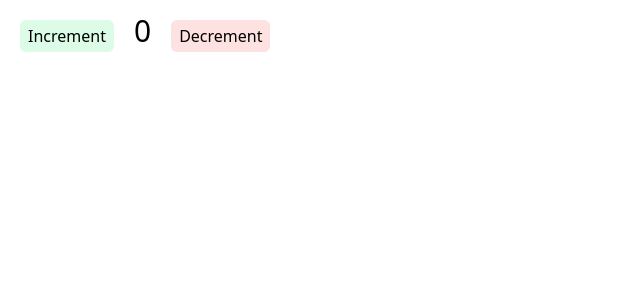
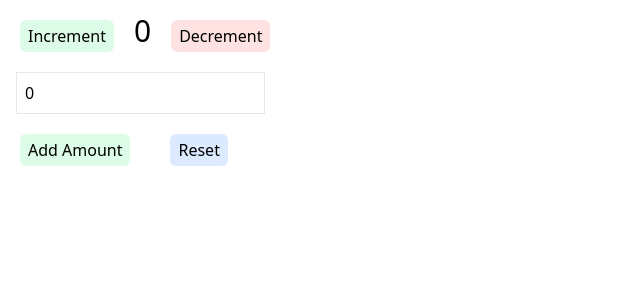
Before and after one commit to NeilRow56/next_redux_toolkit, a Next.js app: page /counter in a window 1280 px wide. Shown: the top 300 px of the page, without its empty margins (0-640 px from the left). Built offline with nearby package versions, Linux system fonts and the light colour scheme.

Commit message:
Completed counter lesson

```diff
--- a/pages/counter.js
+++ b/pages/counter.js
@@ -1,14 +1,30 @@
-import React from 'react'
+import React, { useState } from 'react'
 import { useSelector, useDispatch } from 'react-redux'
-import { decrement, increment } from '../redux/counterSlice'
+import {
+        decrement,
+        increment,
+        reset,
+        incrementByAmount
+      } from '../redux/counterSlice'
+
 
 export default function Counter() {
   const count = useSelector((state) => state.counter.count)
   const dispatch = useDispatch()
 
+  const [incrementAmount, setIncrementAmount] = useState(0)
+
+  const addValue = Number(incrementAmount) || 0
+
+  const resetAll = () => {
+    setIncrementAmount(0)
+    dispatch(reset())
+  }
+
   return (
-    <div>
-      <div>
+    <div className='flex flex-col'>
+      <div >
+        <div>
         <button
         className='bg-green-100 rounded-md
          m-5 px-2 py-1'
@@ -27,6 +43,27 @@ export default function Counter() {
           Decrement
         </button>
       </div>
+      </div>
+      <div>
+        <input
+         className='border mx-4 p-2'
+         type="text"
+         value={incrementAmount}
+                onChange={(e) => setIncrementAmount(e.target.value)}
+          />
+          <div>
+            <button
+            onClick={() => dispatch(incrementByAmount(addValue))}
+            className='bg-green-100 rounded-md
+         m-5 px-2 py-1'
+            >Add Amount</button>
+            <button
+            onClick={resetAll}
+            className='bg-blue-100 rounded-md
+         m-5 px-2 py-1'
+            >Reset</button>
+          </div>
+      </div>
     </div>
   )
 }
--- a/redux/counterSlice.js
+++ b/redux/counterSlice.js
@@ -13,16 +13,24 @@ export const counterSlice = createSlice({
       // doesn't actually mutate the state because it uses the Immer library,
       // which detects changes to a "draft state" and produces a brand new
       // immutable state based off those changes
-      state.count += 5
+      state.count += 1
     },
     decrement: (state) => {
-      state.count -= 5
+      state.count -= 1
 
-  }
+    },
+
+    reset: (state) => {
+      state.count = 0
+    },
+    incrementByAmount: (state, action ) => {
+      state.count += action.payload;
+    },
+
 }
 })
 
 // Action creators are generated for each case reducer function
-export const { increment, decrement } = counterSlice.actions
+export const { increment, decrement, reset, incrementByAmount } = counterSlice.actions
 
 export default counterSlice.reducer
```
